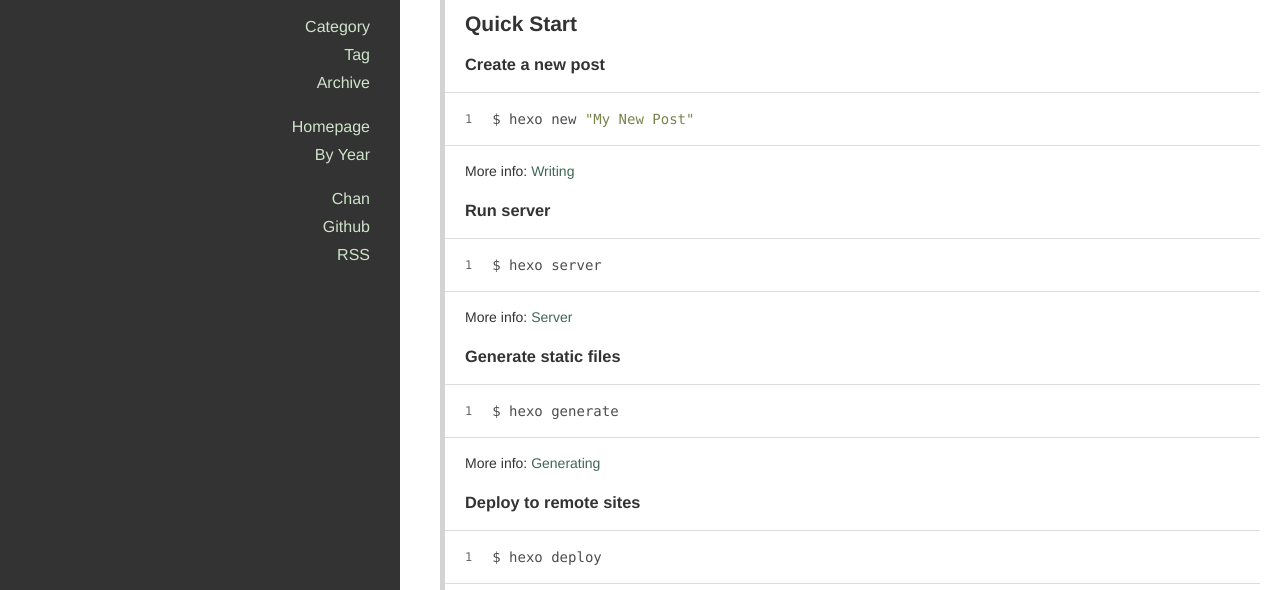
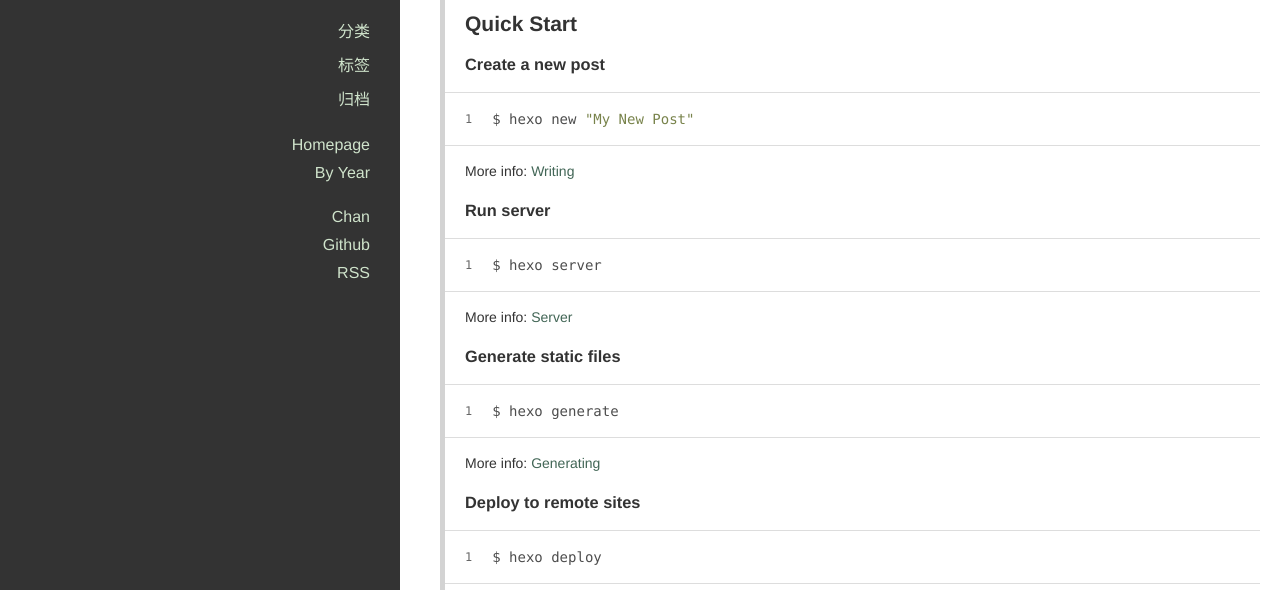
Before and after one commit to xiemeigongzi88/xiemeigongzi88.github.io, a plain HTML site: page archives/index.html in a window 1280 px wide. Shown: the part 210-800 px from the top of the page. Drawn offline with nearby package versions, Linux system fonts and the light colour scheme.

Commit message:
Site updated: 2019-06-18 03:47:06

```diff
--- a/archives/index.html
+++ b/archives/index.html
@@ -8,7 +8,7 @@
 
 <title>
 
-    Archive
+    归档
 
 </title>
 
@@ -63,7 +63,7 @@
 
         <div class="avatar">
 
-            <img src="source/images/Capture1.jpg">
+            <img src="/source/images/Capture1.jpg">
 
         </div>
 
@@ -76,21 +76,21 @@
 
 
               <li class="category-list-container">
-                <a href="javascript:;">Category</a>
+                <a href="javascript:;">分类</a>
 
               </li>
 
 
 
               <li class="tag-list-container">
-                <a href="javascript:;">Tag</a>
+                <a href="javascript:;">标签</a>
 
               </li>
 
 
 
               <li class="archive-list-container">
-                <a href="javascript:;">Archive</a>
+                <a href="javascript:;">归档</a>
                 <ul class="archive-list"><li class="archive-list-item"><a class="archive-list-link" href="/archives/2019/">2019</a><span class="archive-list-count">1</span></li></ul>
               </li>
 
```
Also changed, not shown: 2019/06/18/hello-world/index.html (+6 -6 lines), archives/2019/06/index.html (+5 -5 lines), archives/2019/index.html (+5 -5 lines), index.html (+4 -4 lines).
